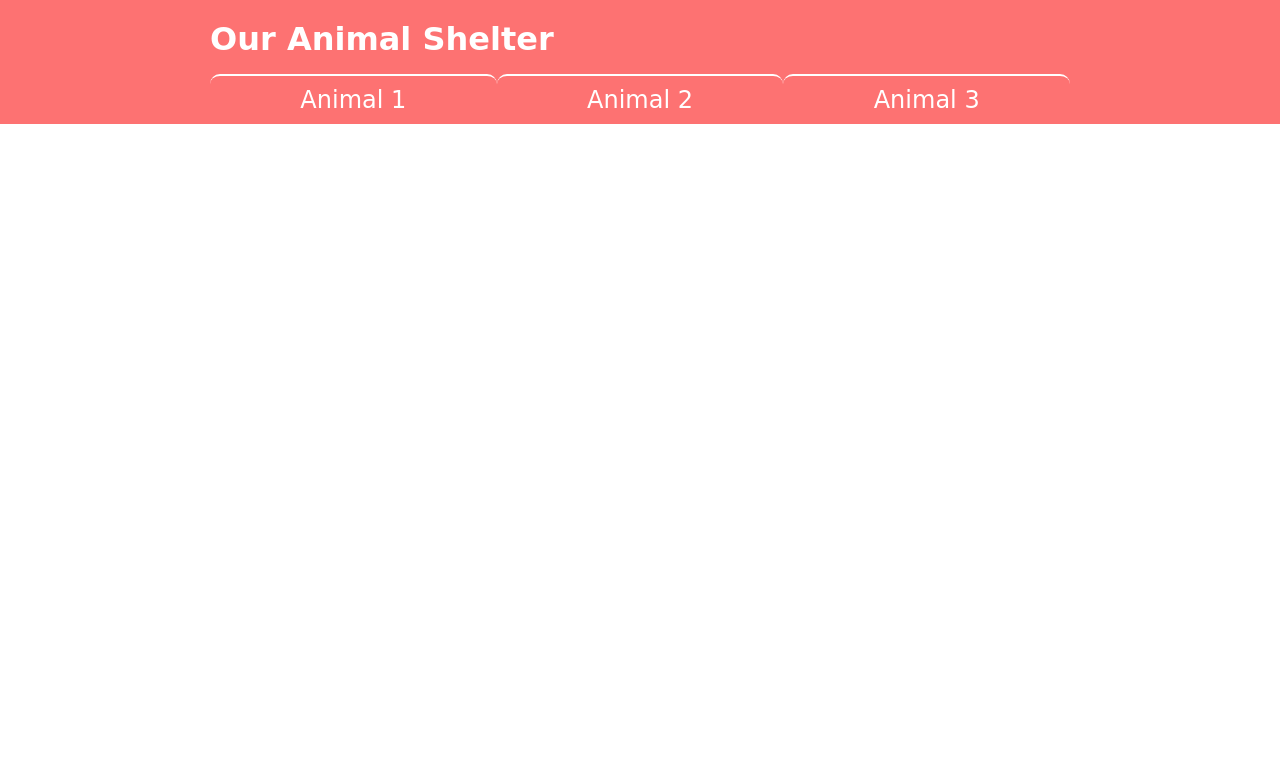
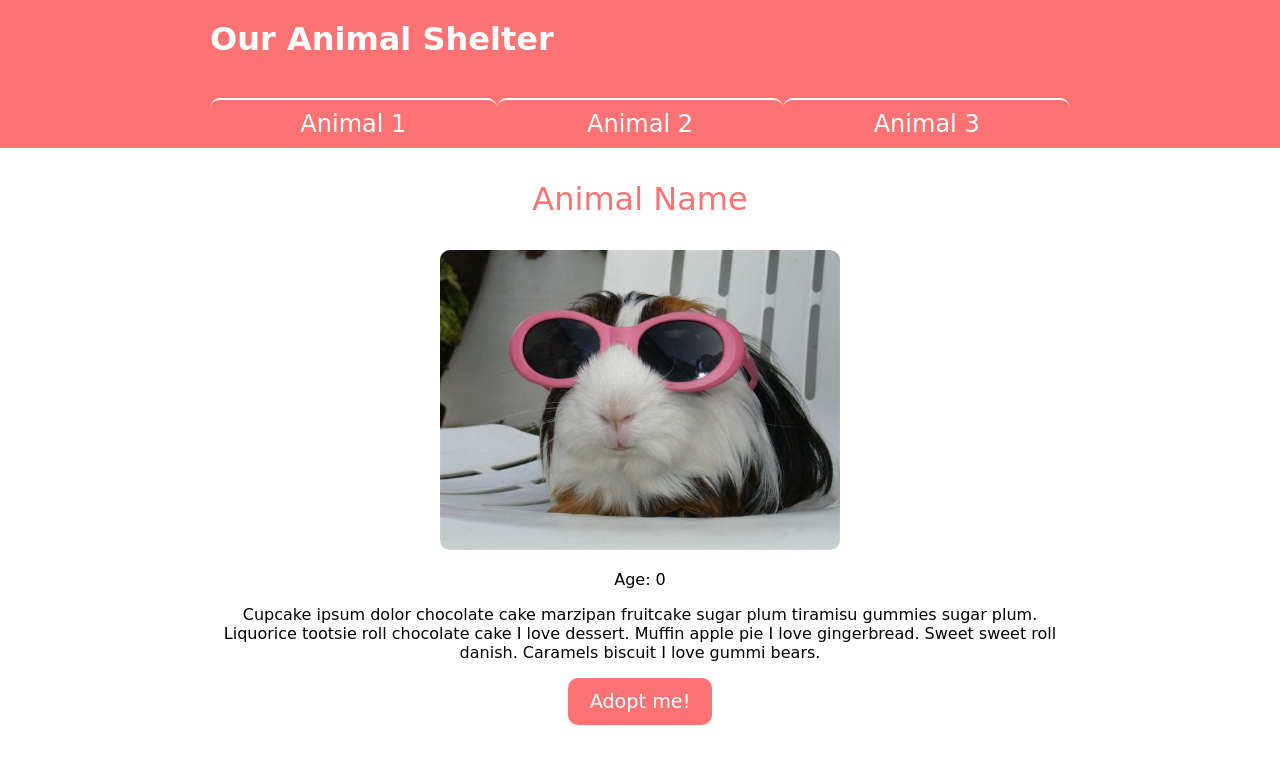
Before and after one commit to dominikaporzyczka/Ajax-Animal-Shelter, a plain HTML site: page index.html in a window 1280 px wide. Drawn offline with Linux system fonts and the light colour scheme; a web font is replaced by a local one.

Commit message:
Add main content

```diff
--- a/css/style.css
+++ b/css/style.css
@@ -37,6 +37,7 @@ h1 {
 /* NAV */
 #animals-list {
     padding: 0;
+    margin-top: 40px;
     list-style-type: none;
     display: flex;
     flex-wrap: wrap;
@@ -68,3 +69,45 @@ h1 {
         flex: 1 0 30%;
     }
 }
+
+/*
+* ANIMAL MAIN CONTENT
+*/
+#animal {
+    text-align: center;
+    margin-bottom: 40px;
+}
+
+#animal_name {
+    color: #FD7272;
+    font-size: 2em;
+}
+
+.animal_photo_container {
+    max-width: 400px;
+    height: auto;
+    margin: 0 auto;
+}
+
+#animal_photo {
+    width: 100%;
+    border-radius: 10px;
+}
+
+#animal_adopt-btn {
+    padding: 10px 20px;
+    font-family: 'Gamja Flower', cursive;
+    font-size: 1.2em;
+    background: #FD7272;
+    color: #fff;
+    border: 2px solid transparent;
+    border-radius: 10px;
+    outline: none;
+    cursor: pointer;
+}
+
+#animal_adopt-btn:hover {
+    background: #fff;
+    color: #FD7272;
+    border: 2px solid #FD7272;
+}
--- a/index.html
+++ b/index.html
@@ -22,6 +22,18 @@
         </div>
     </header>
 
+    <article id="animal">
+        <div class="container">
+            <p id="animal_name">Animal Name</p>
+            <div class="animal_photo_container"><img id="animal_photo" src="images/guinea-pig.jpg" alt="Animal photo"></div>
+            <p>Age: <span id="animal_age">0</span></p>
+            <p id="animal_description">Cupcake ipsum dolor chocolate cake marzipan fruitcake sugar plum tiramisu gummies sugar plum.
+                Liquorice tootsie roll chocolate cake I love dessert. Muffin apple pie I love gingerbread. Sweet
+                sweet roll danish. Caramels biscuit I love gummi bears.</p>
+            <button id="animal_adopt-btn">Adopt me!</a>
+        </div>
+    </article>
+
     <script src="js/app.js"></script>
 </body>
 </html>
```
Also changed, not shown: images/dog1.jpg (added), images/dog2.jpg (added), images/guinea-pig.jpg (added).
